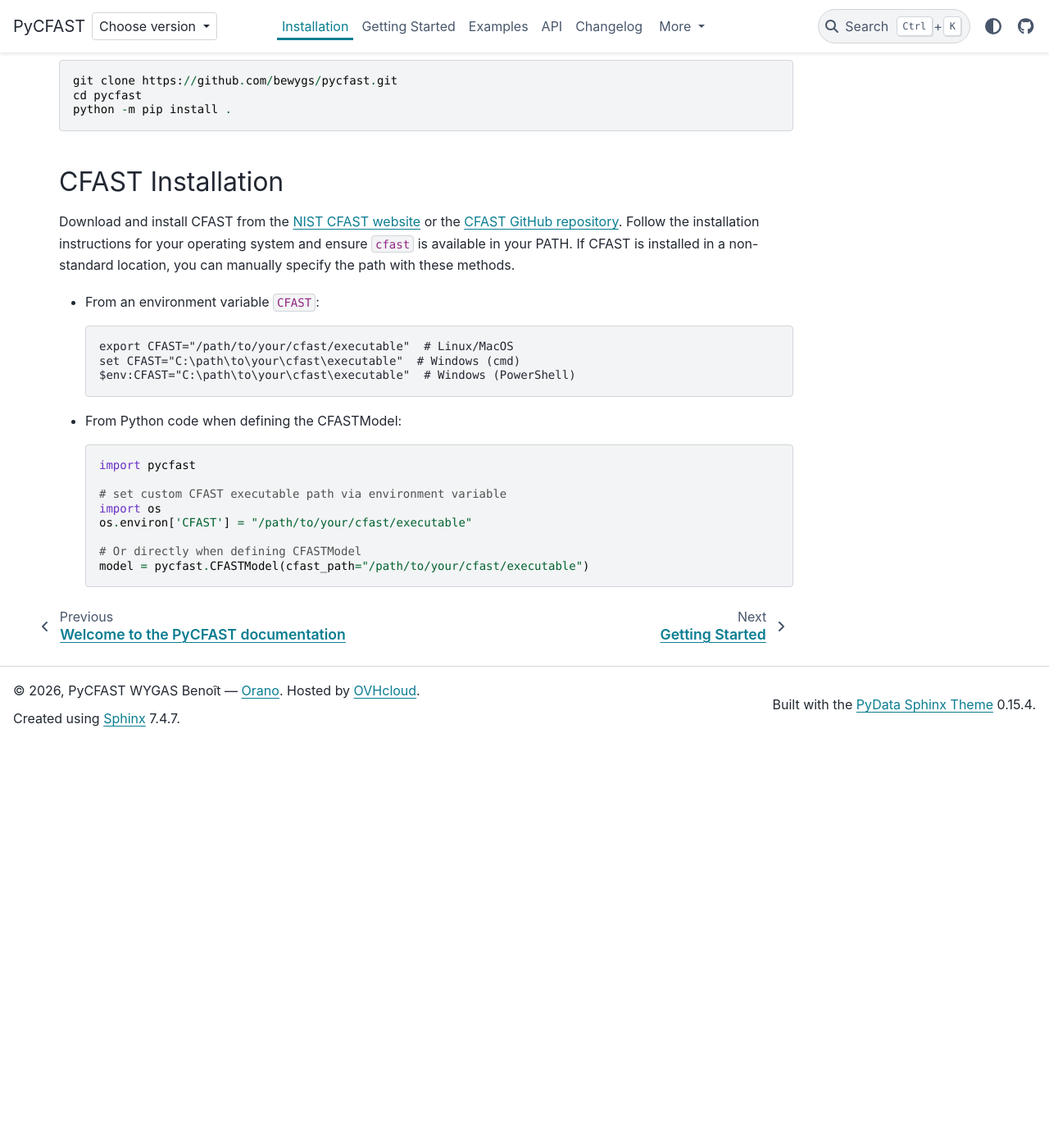
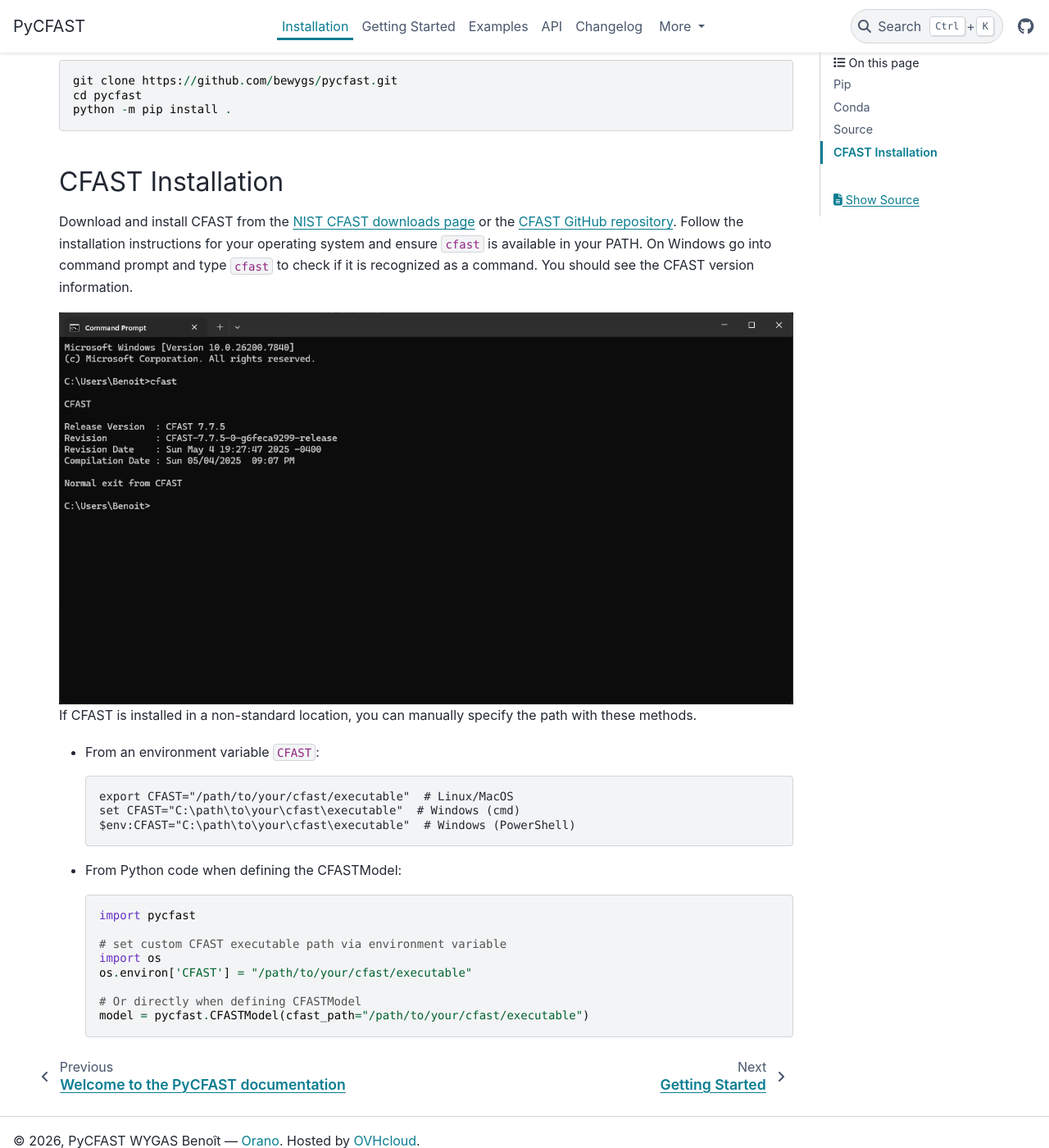
Before and after one commit to bewygs/pycfast, a Sphinx documentation site: the page built from docs/source/installation.rst, in a window 1280 px wide and 1400 px high, scrolled down 719 px. Shown: the whole window at 82% size. Built offline with Sphinx 7.4.7 and the PyData theme 0.15.4, drawn with Linux system fonts in a browser that asks for light colours; pages that are not in the unit, such as notebooks, are missing from menus; before the commit the page ends 1625 px from its top, so only the background shows below that.

Commit message:
DOC: Remove outdated documentation elements and improve installation instructions (#36)

```diff
--- a/docs/source/_static/version.json
+++ /dev/null
@@ -1,12 +0,0 @@
-[
-  {
-    "name": "dev",
-    "version": "dev",
-    "url": "https://pycfast.org/en/latest/"
-  },
-  {
-    "name": "0.1.0 (stable)",
-    "version": "0.1.0",
-    "url": "https://pycfast.org/stable/"
-  }
-]
--- a/docs/source/api/index.rst
+++ b/docs/source/api/index.rst
@@ -2,7 +2,7 @@
 API Reference
 =============
 
-This page provides an overview of all implemented public objects, functions and methods of the `PyCFAST` package.
+This page provides an overview of all implemented public objects, functions and methods of the PyCFAST package.
 
 .. toctree::
    :maxdepth: 2
--- a/docs/source/conf.py
+++ b/docs/source/conf.py
@@ -65,6 +65,10 @@
 # This patterns also effect to html_static_path and html_extra_path
 exclude_patterns = ["_build", "Thumbs.db", ".DS_Store", "logos/lsapy/branding.md"]
 
+# If true, '()' will be appended to :func: etc. cross-reference text.
+add_function_parentheses = False
+
+
 # -- Options for HTML output -------------------------------------------------
 # https://www.sphinx-doc.org/en/master/usage/configuration.html#options-for-html-output
 html_title = "PyCFAST"
@@ -85,12 +89,8 @@
     "show_toc_level": 2,
     "footer_start": ["pycfast_footer", "sphinx-version"],
     "footer_end": ["theme-version"],
-    "switcher": {
-        "json_url": "_static/version.json",
-        "version_match": version,
-    },
-    "navbar_start": ["navbar-logo", "version-switcher"],
-    "navbar_end": ["theme-switcher", "navbar-icon-links"],
+    "navbar_start": ["navbar-logo"],
+    "navbar_end": ["navbar-icon-links"],
     "secondary_sidebar_items": ["page-toc", "edit-this-page", "sourcelink"],
 }
 
--- a/docs/source/index.rst
+++ b/docs/source/index.rst
@@ -6,7 +6,7 @@
 Welcome to the PyCFAST documentation
 ====================================
 
-**PyCFAST** is a Python interface for the |CFAST Page|_ fire simulation software,
+PyCFAST is a Python interface for the |CFAST Page|_ fire simulation software,
 providing an easy-to-use Python programming interface for building and running fire
 scenarios. It allows researchers and engineers to automate, customize, create CFAST
 input files, execute simulations, and analyze results using the versatility and
--- a/docs/source/installation.rst
+++ b/docs/source/installation.rst
@@ -30,10 +30,16 @@
 CFAST Installation
 ------------------
 
-Download and install CFAST from the `NIST CFAST website <https://pages.nist.gov/cfast/>`_ or
-the `CFAST GitHub repository <https://github.com/firemodels/cfast>`_. Follow the installation
-instructions for your operating system and ensure ``cfast`` is available in your PATH. If
-CFAST is installed in a non-standard location, you can manually specify the path
+Download and install CFAST from the `NIST CFAST downloads page <https://pages.nist.gov/cfast/downloads.html/>`_ or
+the `CFAST GitHub repository <https://github.com/firemodels/cfast/releases>`_. Follow the installation
+instructions for your operating system and ensure ``cfast`` is available in your PATH. On Windows go into
+command prompt and type ``cfast`` to check if it is recognized as a command. You should see the CFAST version information.
+
+.. image:: _static/images/cfast-cmd-win.png
+   :alt: CFAST command prompt on Windows
+   :align: center
+
+If CFAST is installed in a non-standard location, you can manually specify the path
 with these methods.
 
 
```
Also changed, not shown: docs/source/getting_started.rst (+4 -4 lines), docs/source/sg_execution_times.rst (deleted, +0 -55 lines), docs/source/_static/images/cfast-cmd-win.png (added), 6 other files.
